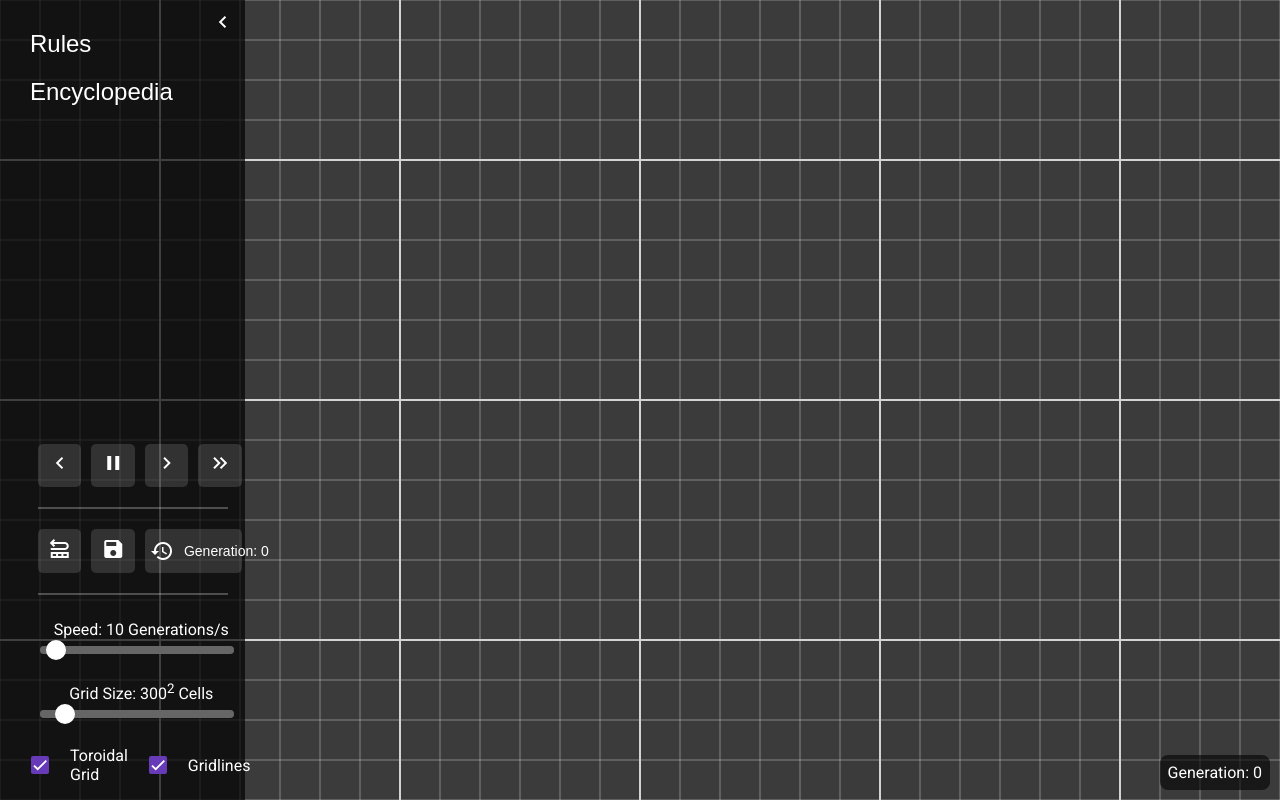
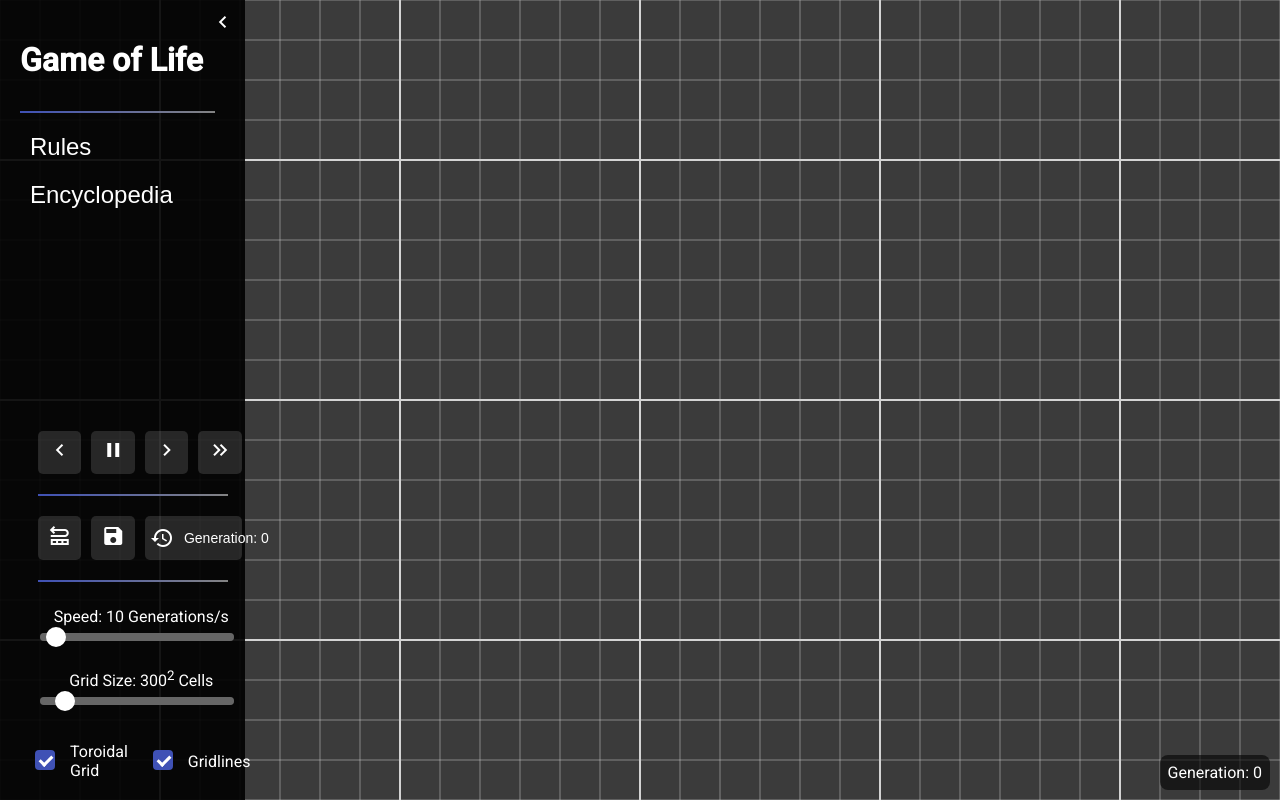
Before and after one commit to LeonGoergen/GameOfLife, an Angular app: page / in a window 1280 px wide. Built offline with nearby package versions, Linux system fonts and the light colour scheme.

Commit message:
UI rework

```diff
--- a/src/app/game-overview/sidebar/game-controls/game-controls.component.css
+++ b/src/app/game-overview/sidebar/game-controls/game-controls.component.css
@@ -105,27 +105,72 @@
 }
 
 .checkbox-control-group {
-  margin-right: 5%;
-  margin-bottom: 5px;
   display: flex;
   align-items: center;
   gap: 10px;
-  color: white;
+  margin-right: 5%;
+  margin-top: 10px;
 }
 
-.checkbox-control-group mat-checkbox {
-  margin: 0;
+.custom-checkbox {
+  position: relative;
+  padding-left: 25px;
+  cursor: pointer;
+  font-size: 14px;
+  user-select: none;
+  margin-left: 15px;
 }
 
-.checkbox-control-group label {
-  margin: 0;
-  font-size: 16px;
+.custom-checkbox input {
+  position: absolute;
+  opacity: 0;
   cursor: pointer;
+  top: 50%;
+  transform: translateY(-50%);
+}
+
+.checkmark {
+  position: absolute;
+  top: 50%;
+  left: 0;
+  height: 20px;
+  width: 20px;
+  background-color: #ffffff22;
+  border-radius: 4px;
+  transform: translateY(-55%);
+}
+
+.custom-checkbox:hover input ~ .checkmark {
+  background-color: #aaa;
+}
+
+.custom-checkbox input:checked ~ .checkmark {
+  background-color: var(--primary-color);
+}
+
+.checkmark:after {
+  content: "";
+  position: absolute;
+  display: none;
+}
+
+.custom-checkbox input:checked ~ .checkmark:after {
+  display: block;
+}
+
+.custom-checkbox .checkmark:after {
+  left: 7px;
+  top: 3px;
+  width: 5px;
+  height: 10px;
+  border: solid white;
+  border-width: 0 3px 3px 0;
+  transform: rotate(45deg);
 }
 
 .divider {
   height: 2px;
-  background-color: rgba(255, 255, 255, 0.25);
+  background-image: linear-gradient(to right, var(--primary-color), var(--divider-color));
   width: 100%;
   margin: 10px 15px 10px 0;
 }
--- a/src/app/game-overview/sidebar/game-controls/game-controls.component.html
+++ b/src/app/game-overview/sidebar/game-controls/game-controls.component.html
@@ -70,11 +70,19 @@
     <input title="*Changes apply on grid reset*" id="maxGridSize" type="range" [(ngModel)]="userMaxGridSize" [max]="maxGridSize" [min]="minGridSize" (change)="setUserMaxGridSize(userMaxGridSize)"/>
   </div>
 
-  <!-- Toroidal Grid Control -->
   <div class="checkbox-control-group">
-    <mat-checkbox color="primary" [(ngModel)]="toroidalGrid" (change)="setToroidalGrid(toroidalGrid)" title="Toggle Grid Wrapping"></mat-checkbox>
+    <!-- Toroidal Grid custom checkbox -->
+    <label class="custom-checkbox">
+      <input type="checkbox" [(ngModel)]="toroidalGrid" (change)="setToroidalGrid(toroidalGrid)" title="Toggle Grid Wrapping" />
+      <span class="checkmark"></span>
+    </label>
     <label>Toroidal Grid</label>
-    <mat-checkbox color="primary" [(ngModel)]="gridLines" (change)="setGridLines(gridLines)" title="Toggle Grid Lines"></mat-checkbox>
+
+    <!-- Gridlines custom checkbox -->
+    <label class="custom-checkbox">
+      <input type="checkbox" [(ngModel)]="gridLines" (change)="setGridLines(gridLines)" title="Toggle Grid Lines" />
+      <span class="checkmark"></span>
+    </label>
     <label>Gridlines</label>
   </div>
 </div>
--- a/src/app/game-overview/sidebar/sidebar.component.css
+++ b/src/app/game-overview/sidebar/sidebar.component.css
@@ -4,7 +4,7 @@
   left: 0;
   width: 16vw;
   height: 100vh;
-  background-color: rgba(0, 0, 0, 0.7);
+  background-color: rgba(0, 0, 0, 0.9);
   padding: 20px;
   display: flex;
   flex-direction: column;
@@ -64,11 +64,6 @@
   color: rgba(255, 255, 255, 0.6);
 }
 
-.sidebar mat-divider {
-  margin-top: 10px;
-  width: 100%;
-}
-
 .sidebar app-edit-tools {
   flex-grow: 1;
   display: flex;
@@ -82,5 +77,12 @@
   display: flex;
   flex-direction: column;
   justify-content: flex-end;
-  margin-bottom: 30px;
+  margin-bottom: 5vh;
 }
+
+.divider {
+  height: 2px;
+  background-image: linear-gradient(to right, var(--primary-color), var(--divider-color));
+  width: 95%;
+  margin: 10px 15px 10px 0;
+}
--- a/src/app/game-overview/sidebar/sidebar.component.html
+++ b/src/app/game-overview/sidebar/sidebar.component.html
@@ -4,9 +4,11 @@
   </mat-icon>
 
   <div class="sidebar-content">
+    <h1 class="title">Game of Life</h1>
+    <div class="divider"></div>
     <button class="rules" (click)="openRulesDialog()">Rules</button>
     <button class="encyclopedia" (click)="openEncyclopediaDialog()">Encyclopedia</button>
-    <mat-divider></mat-divider>
+
     <!-- <app-edit-tools></app-edit-tools> -->
     <div class="flex-spacer"></div>
     <app-game-controls></app-game-controls>
```
